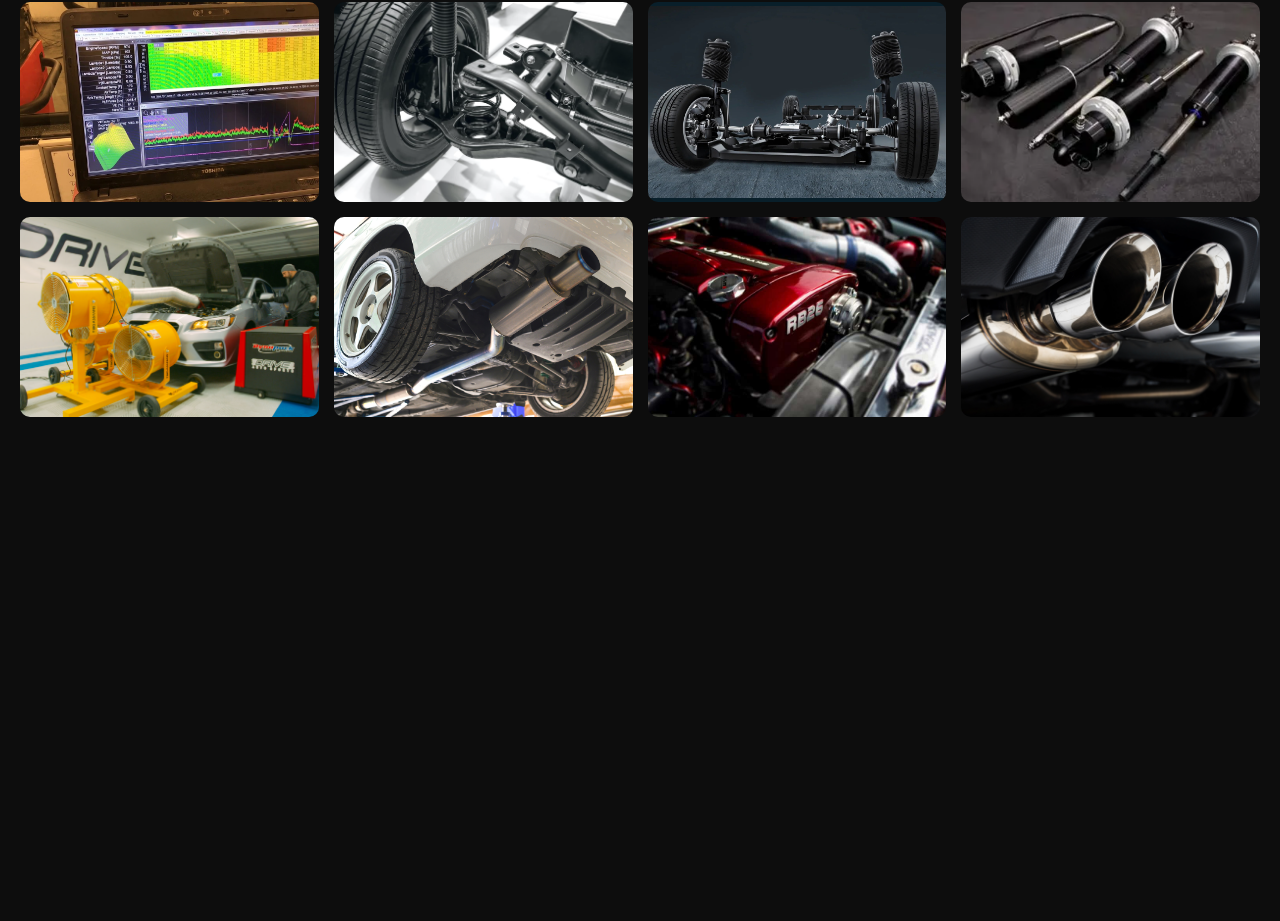
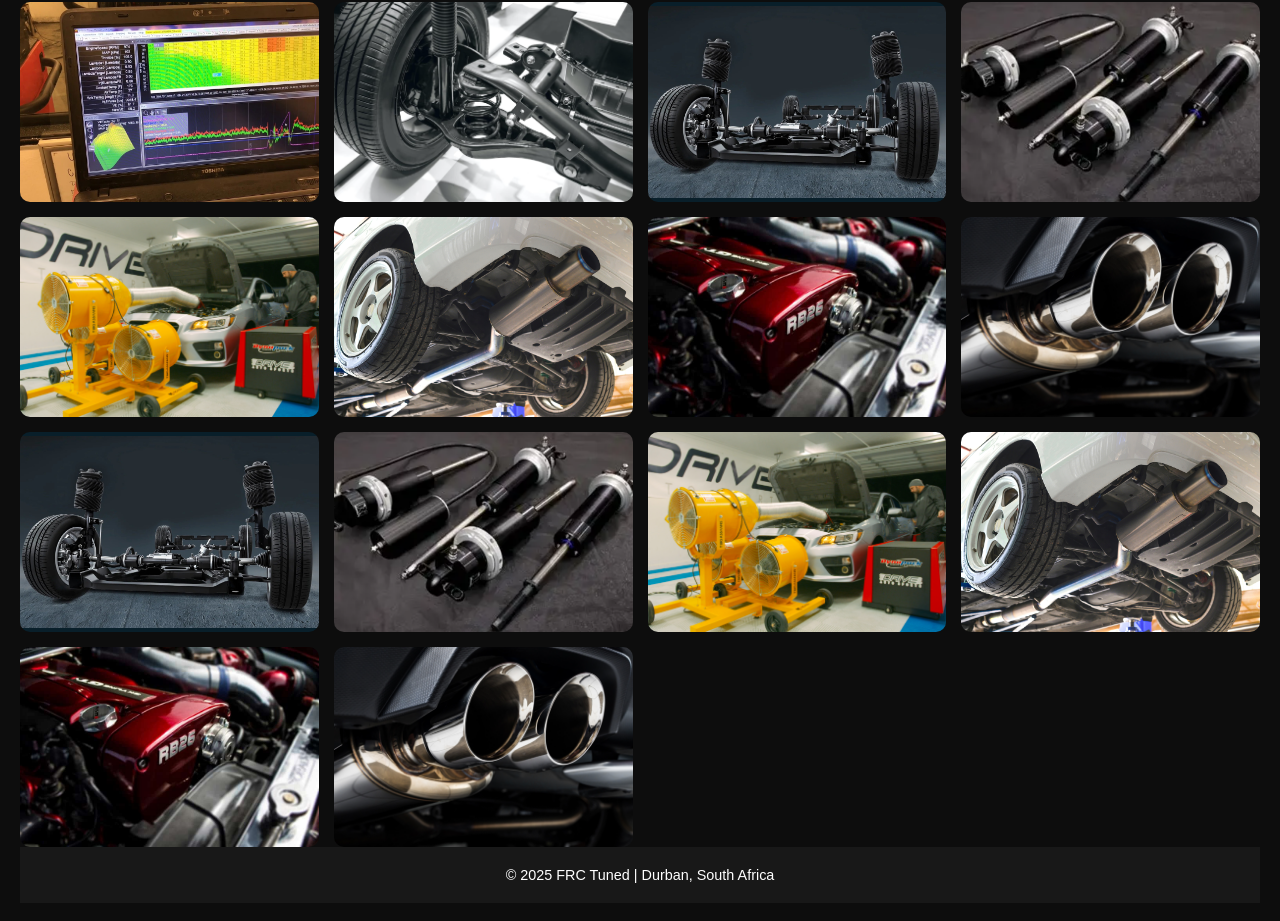
Before and after one commit to SonavNaidoo16/FRCP, a plain HTML site: page gallery.html in a window 1280 px wide. Shown: the part 155-1076 px from the top of the page. Before the commit the page ends 800 px from the top, so only its background shows below. Drawn offline with Linux system fonts and the light colour scheme.

Commit message:
added footers and refined codes

```diff
--- a/gallery.html
+++ b/gallery.html
@@ -107,6 +107,16 @@
     <img src="pictures\exhaust.jpg" alt="exhaust system">
     <img src="pictures\rb26-motor-nissan-768x512.jpg" alt="engine tuning">
     <img src="pictures\exh exit.png" alt="exhaust exit">
+    <img src="pictures\air susp.jpg" alt="air suspension">
+    <img src="pictures\coil.png" alt="coilovers">
+    <img src="pictures\dyno.png" alt="dyno tuning">
+    <img src="pictures\exhaust.jpg" alt="exhaust system">
+    <img src="pictures\rb26-motor-nissan-768x512.jpg" alt="engine tuning">
+    <img src="pictures\exh exit.png" alt="exhaust exit">
   </div>
+  <!-- Footer for FRC -->
+  <footer>
+    <p>&copy; 2025 FRC Tuned | Durban, South Africa</p>
+  </footer>
 </body>
 </html>
```
Also changed, not shown: quote.html (+6 -0 lines), index.html (line endings or trailing spaces).
